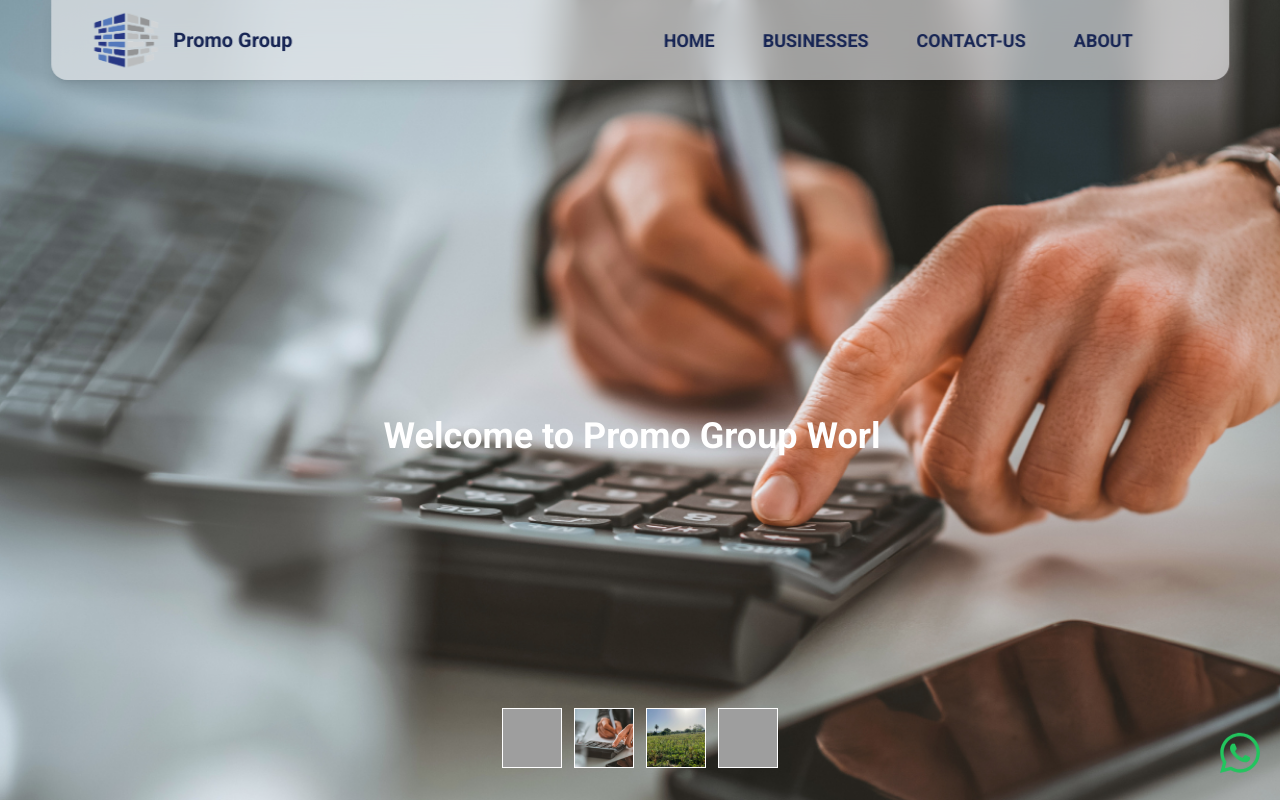
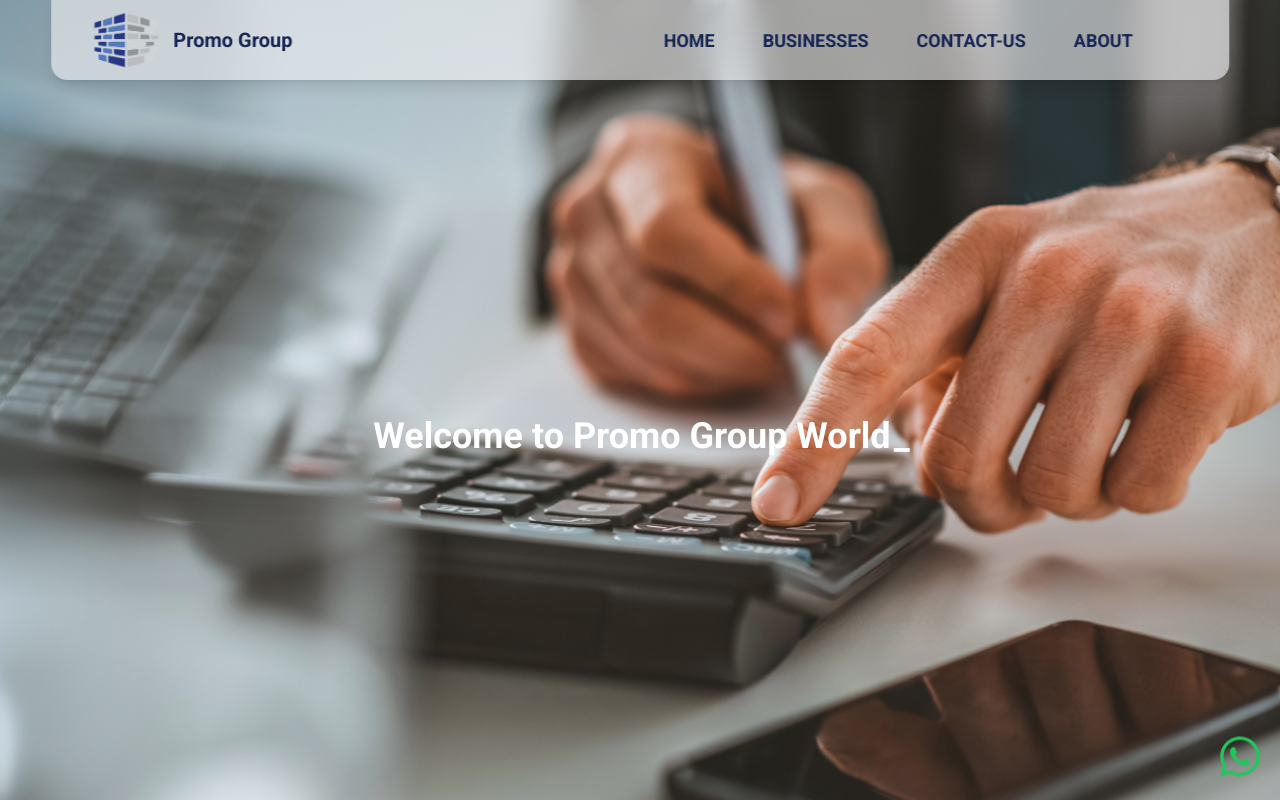
Before and after one commit to Arham-Amir/Promo-Group, a Next.js app: page / in a window 1280 px wide. Shown: the top 800 px of the page. Built offline with nearby package versions, Linux system fonts and the light colour scheme; grey boxes are pictures that could not be loaded.

Commit message:
Change about and contact us section poition and remove slider extra small images

```diff
--- a/src/app/page.js
+++ b/src/app/page.js
@@ -8,8 +8,8 @@ export default function Home() {
     <main >
       <Slider />
       <ProjectTeames />
+      <AboutUs />
       <ContactUsPage />
-      <AboutUs />
     </main>
   )
 }
--- a/src/components/ContactUs/contactUsPage.jsx
+++ b/src/components/ContactUs/contactUsPage.jsx
@@ -9,7 +9,7 @@ const ContactUsPage = () => {
     toast('Your responce send successfully!')
   }
   return (
-    <section id='contactus' className='mb-10 text-center py-14  bg-[#0A1128]'>
+    <section id='contactus' className='my-10 text-center py-14  bg-[#0A1128]'>
       <RevealUp>
         <section className='hover-underline-animation after:bg-white mx-auto p-3 text-5xl text-white text-center font-bold inline-block'>Contact <span className='font-normal'>Us</span></section>
       </RevealUp>
--- a/src/components/Home/slider.jsx
+++ b/src/components/Home/slider.jsx
@@ -37,14 +37,6 @@ const Slider = () => {
           delaySpeed={300}
         /></span>
       </h1>
-      <section className='absolute gap-3 bottom-8 flex justify-center text-gray-500 left-1/2 -translate-x-1/2'>
-        {imgs.map((_, index) => (
-          <button key={index} onClick={() => handleSlideChange(index)}><Image src={imgs[index]} width={0} height={0}
-            className="border border-white object-cover xs:w-[50px] xs:h-[50px]
-           md:h-[60px] md:w-[60px] 2xl:h-[80px] 2xl:w-[80px] 3xl:h-[100px] 3xl:w-[100px]" alt="Slider1"
-          /></button>
-        ))}
-      </section>
     </section>
   );
 };
```
